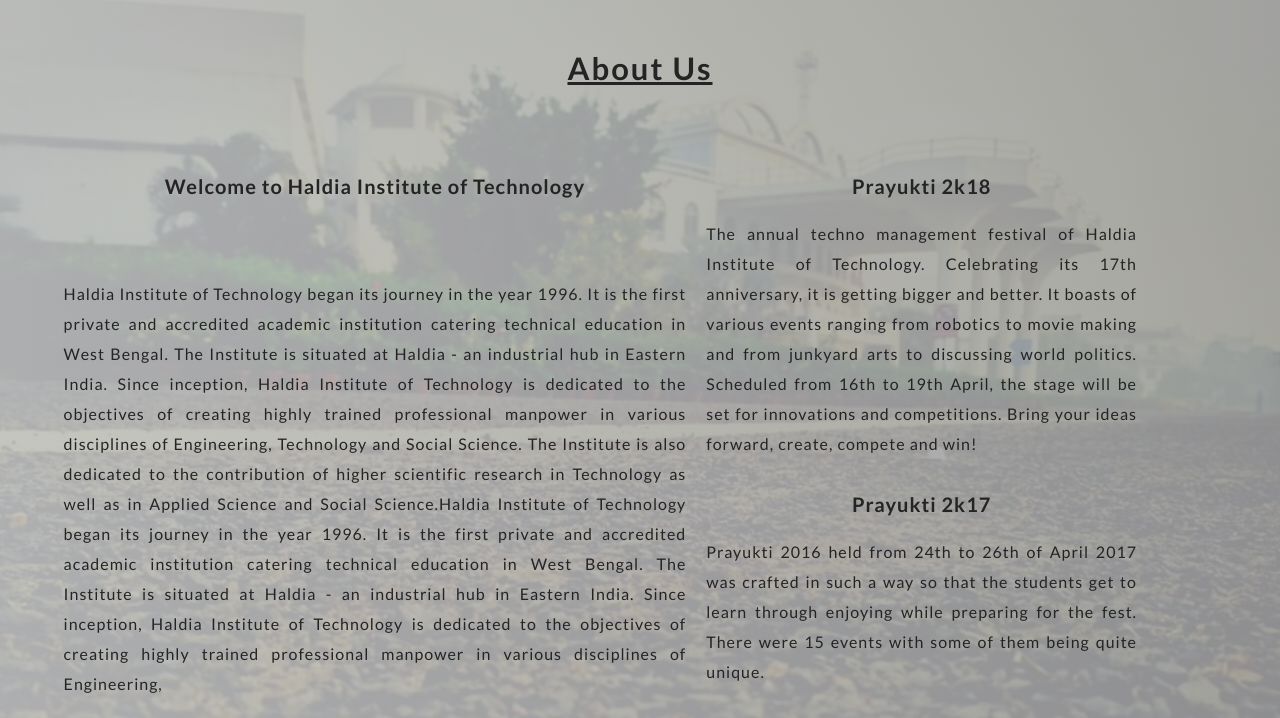
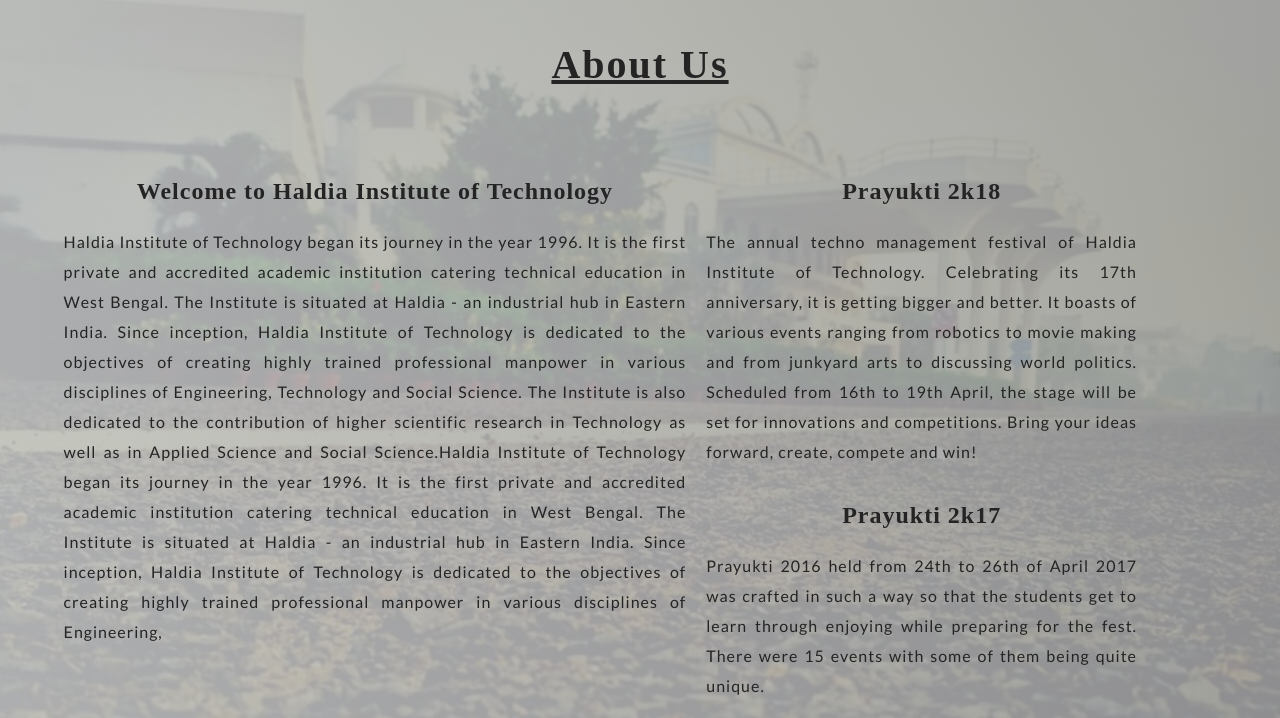
Before and after one commit to sinhapiyush86/prayuktiwebsite, a plain HTML site: page prayuktiwebsite-master/index.html in a window 1280 px wide. Shown: the part 802-1520 px from the top of the page. Drawn offline with Linux system fonts and the light colour scheme.

Commit message:
Aboutsection

```diff
--- a/prayuktiwebsite-master/css/main.css
+++ b/prayuktiwebsite-master/css/main.css
@@ -1336,7 +1336,7 @@ header .social-links ul li a:focus {
 /* tabs
  *-------------------------------------------- */
 #info .tabs-wrap {
-	margin: 3rem 0;
+	margin: 2rem 0;
 	text-align: center;
 	position: relative;
 }
--- a/prayuktiwebsite-master/index.html
+++ b/prayuktiwebsite-master/index.html
@@ -155,48 +155,56 @@ var x = setInterval(function() {
    	<div class="row">
    		<div class="col-twelve tabs-wrap">
    			<h1 style="
-             font-family: 'lato';
+              font-family: 'nexa';
+              font-size:40px;
               letter-spacing: 2px;
               color:#242424;"
-              ><u>About Us</u></h1><br><br>
+              ><u style="margin-top:10px;">About Us</u></h1><br><br>
    	        <div class="col-eight" style="margin-left: -10%">
 
    			<h3 style="
-             font-family: 'lato';
+              font-family: 'nexa';
+              font-size:24px;
               letter-spacing: 1px;
               color:#242424;
 
               "
-              >Welcome to Haldia Institute of Technology</h3><br><br>
+              >Welcome to Haldia Institute of Technology</h3>
 
              <p align="left" style="
               font-family: 'lato';
+              font-weight:500;
               letter-spacing: 1px;
               color:#242424;
               text-align: justify;
               ">Haldia Institute of Technology began its journey in the year 1996. It is the first private and accredited academic institution catering technical education in West Bengal. The Institute is situated at Haldia - an industrial hub in Eastern India. Since inception, Haldia Institute of Technology is dedicated to the objectives of creating highly trained professional manpower in various disciplines of Engineering, Technology and Social Science. The Institute is also dedicated to the contribution of higher scientific research in Technology as well as in Applied Science and Social Science.Haldia Institute of Technology began its journey in the year 1996. It is the first private and accredited academic institution catering technical education in West Bengal. The Institute is situated at Haldia - an industrial hub in Eastern India. Since inception, Haldia Institute of Technology is dedicated to the objectives of creating highly trained professional manpower in various disciplines of Engineering,</p><br><br></div>
 
     <h3 style="
-             font-family: 'lato';
+              font-family: 'nexa';
               letter-spacing: 1px;
               color:#242424;
+              font-size:24px;
 
               ">Prayukti 2k18</h3>
 
                 <p align="left" style="
               font-family: 'lato';
+              font-weight:500;
               letter-spacing: 1px;
               color:#242424;
               text-align: justify;
+
               ">The annual techno management festival of Haldia Institute of Technology. Celebrating its 17th anniversary, it is getting bigger and better. It boasts of various events ranging from robotics to movie making and from junkyard arts to discussing world politics. Scheduled from 16th to 19th April, the stage will be set for innovations and competitions. Bring your ideas forward, create, compete and win!</p>
    	<h3 style="
-             font-family: 'lato';
+             font-family: 'nexa';
               letter-spacing: 1px;
               color:#242424;
+              font-size:24px;
 
               ">Prayukti 2k17</h3>
 	               <p align="left" style="
               font-family: 'lato';
+              font-weight:500;
               letter-spacing: 1px;
               color:#242424;
               text-align: justify;
```
